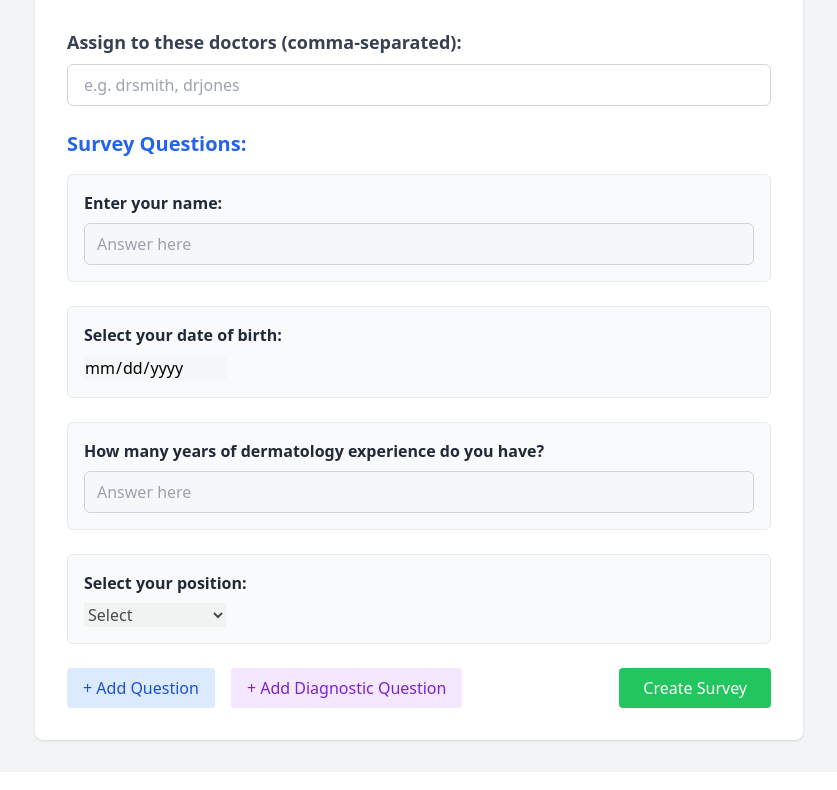
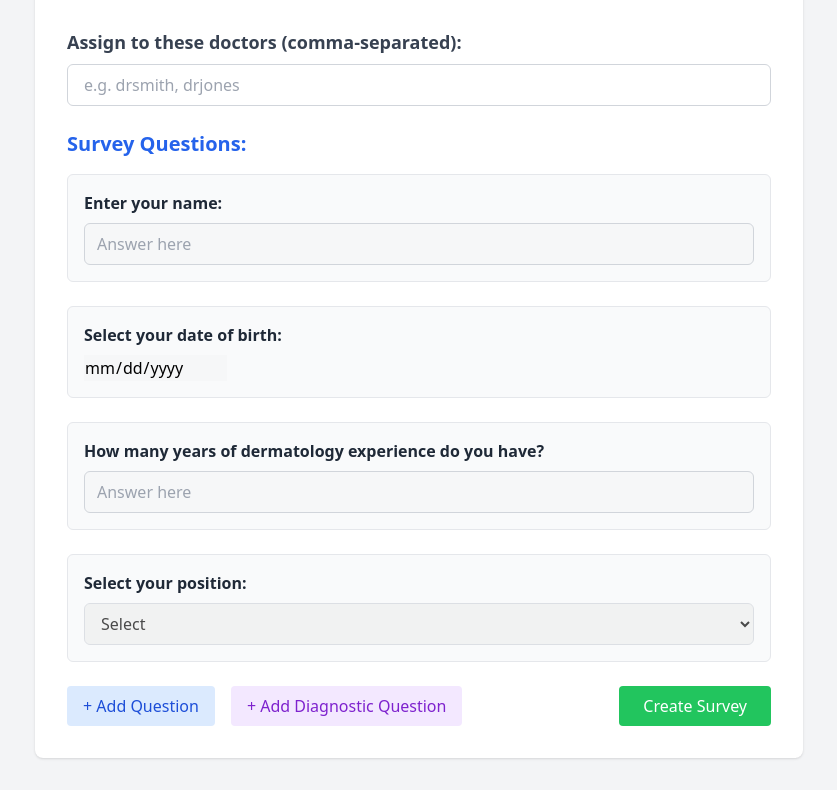
Before and after one commit to Pratham-Babaria/COMP-413-Team-2, a React (Create React App) app: page /new-survey in a window 1280 px wide. Shown: the part 386-1176 px from the top of the page, without its empty margins (221-1058 px from the left). Built offline with nearby package versions, Linux system fonts and the light colour scheme.

Commit message:
ui fixes to new survey creation

```diff
--- a/src/components/pages/NewSurvey.tsx
+++ b/src/components/pages/NewSurvey.tsx
@@ -34,6 +34,7 @@ const NewSurvey: React.FC = () => {
     const [trackingIndex, setTrackingIndex] = useState<number | null>(null);
     const gazePoints = useRef<any[]>([]);
     const [assignedUsernames, setAssignedUsernames] = useState("");
+    const [showSuccessModal, setShowSuccessModal] = useState(false);
 
     useEffect(() => {
         const script = document.createElement("script");
@@ -317,9 +318,9 @@ const NewSurvey: React.FC = () => {
 
           // Store newSurvey.id in localStorage for later usage (e.g., gaze tracking)
           localStorage.setItem("currentSurveyId", newSurvey.id);
+          setShowSuccessModal(true);
 
-          alert("Survey created successfully!");
-          navigate("/admin");
+        //   navigate("/admin");
         } catch (error: any) {
           console.error("Error creating survey:", error.message);
           alert(`Failed to create survey: ${error.message}`);
@@ -386,7 +387,7 @@ const NewSurvey: React.FC = () => {
                                     </div>
                                 </div>
                             )}
-                            {q.text === "Select your date of birth:" ? (
+                            {/* {q.text === "Select your date of birth:" ? (
                                     <input type="date" disabled/>
                                 ) : q.text === "Select your position:" ? (
                                     <select disabled>
@@ -399,7 +400,33 @@ const NewSurvey: React.FC = () => {
                                 ) : (
 
                                     <input type="text" placeholder="Answer here" className="w-full px-3 py-2 border border-gray-300 rounded-md" disabled/>
-                                )}
+                                )} */}
+                            {q.type === "date" ? (
+                                <input type="date" disabled />
+                            ) : q.type === "dropdown" && q.options ? (
+                                <select disabled className="w-full px-3 py-2 border border-gray-300 rounded-md">
+                                    <option value="">Select</option>
+                                    {q.options.map((opt, idx) => (
+                                        <option key={idx} value={opt}>{opt}</option>
+                                    ))}
+                                </select>
+                            ) : q.type === "multiple_choice" && q.options ? (
+                                <div className="space-y-1">
+                                    {q.options.map((opt, idx) => (
+                                        <label key={idx} className="flex items-center space-x-2 text-gray-700">
+                                            <input type="radio" name={`q${i}`} disabled />
+                                            <span>{opt}</span>
+                                        </label>
+                                    ))}
+                                </div>
+                            ) : (
+                                <input
+                                    type="text"
+                                    placeholder="Answer here"
+                                    className="w-full px-3 py-2 border border-gray-300 rounded-md"
+                                    disabled
+                                />
+                            )}
                         </div>
                     ))}
                 </div>
@@ -547,6 +574,25 @@ const NewSurvey: React.FC = () => {
                     </div>
                     )}
 
+            {showSuccessModal && (
+                <div className="fixed inset-0 bg-black bg-opacity-50 flex items-center justify-center z-50">
+                    <div className="bg-white p-6 rounded-xl shadow-xl w-80 text-center">
+                        <h3 className="text-lg font-semibold mb-2 text-green-700">Survey Created!</h3>
+                        <p className="text-sm mb-4">Your survey has been successfully created.</p>
+                        <button
+                            className="px-4 py-2 bg-green-500 text-white rounded-full hover:bg-green-600 transition"
+                            onClick={() => {
+                                setShowSuccessModal(false);
+                                navigate("/admin");
+                            }}
+                        >
+                            OK
+                        </button>
+                    </div>
+                </div>
+            )}
+
+
             </div>
         </div>
     );
```
